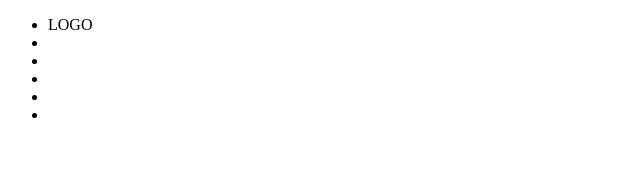
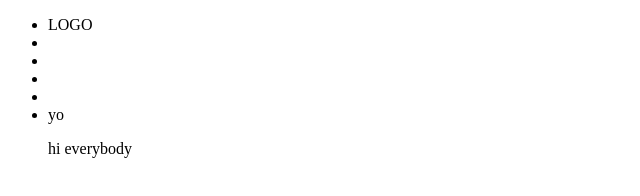
Before and after one commit to weilun1202/TJD101art, a plain HTML site: page index.html in a window 1280 px wide. Shown: the whole page, without its empty margins (0-640 px from the left). Drawn offline with Linux system fonts and the light colour scheme.

Commit message:
yahan commit hi

```diff
--- a/index.html
+++ b/index.html
@@ -1,10 +1,12 @@
 <!DOCTYPE html>
 <html lang="en">
+
 <head>
     <meta charset="UTF-8">
     <meta name="viewport" content="width=device-width, initial-scale=1.0">
     <title>art</title>
 </head>
+
 <body>
     <nav>
         <ul>
@@ -13,8 +15,12 @@
             <li></li>
             <li></li>
             <li></li>
-            <li></li>
+            <li>yo</li>
+
+
+            <p>hi everybody</p>
         </ul>
     </nav>
 </body>
+
 </html>
```
